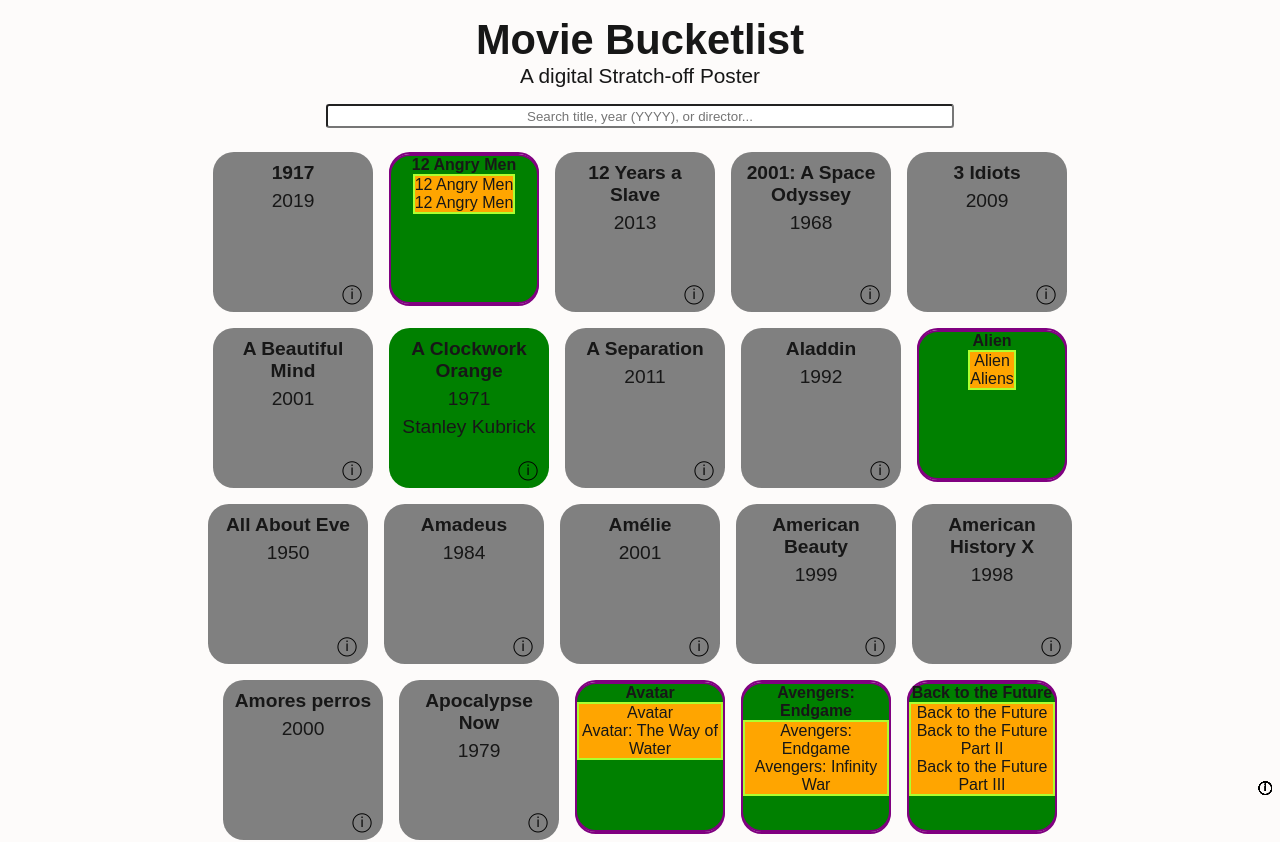
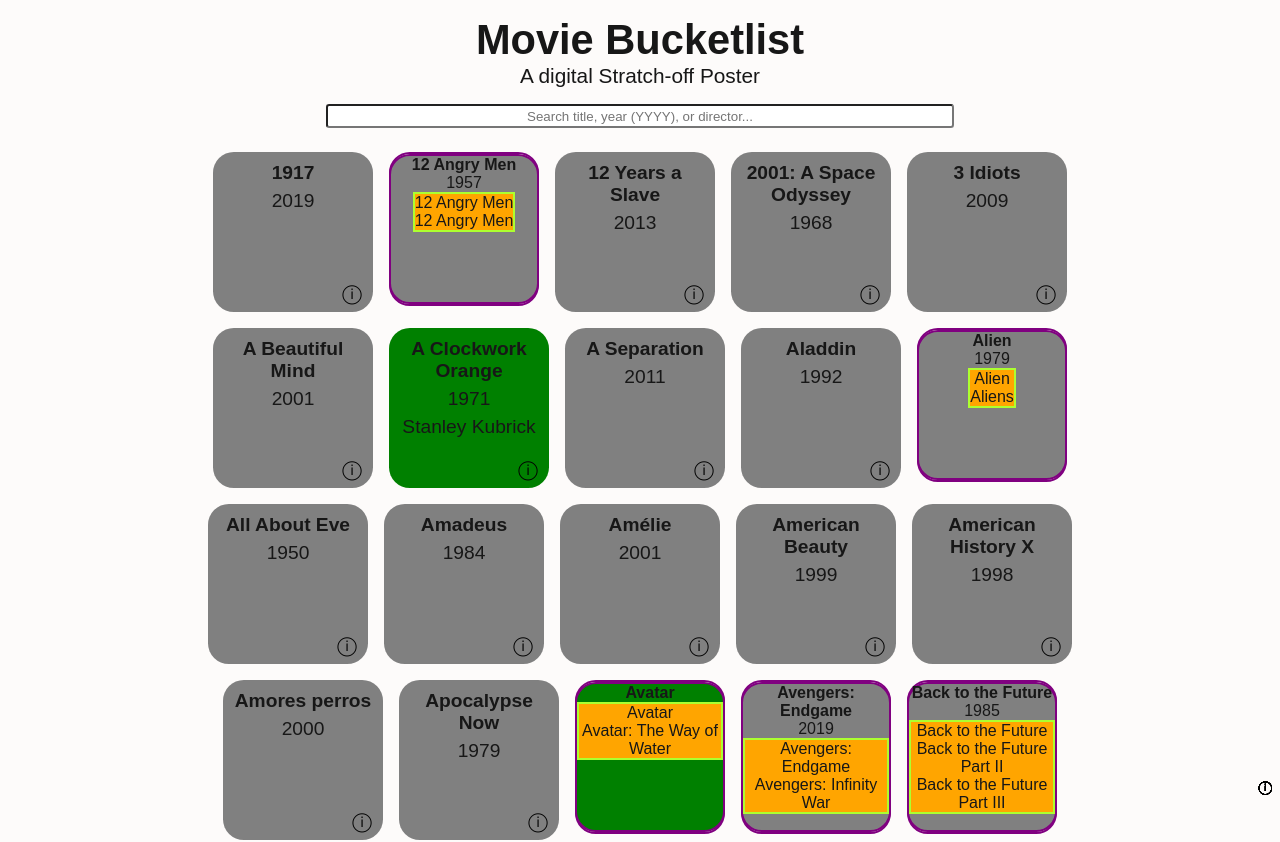
Before and after one commit to MsFairyViolet/movie-bucketlist, a Next.js app in the folder movie-bucketlist-frontend/: page / in a window 1280 px wide. Shown: the top 842 px of the page. Built offline with nearby package versions, Linux system fonts and the light colour scheme.

Commit message:
Unwatched Series functionality: if 1 movie is unwatched, the whole series is unwatched

```diff
--- a/movie-bucketlist-frontend/src/components/SeriesCard.js
+++ b/movie-bucketlist-frontend/src/components/SeriesCard.js
@@ -1,15 +1,15 @@
 import { WatchedSeriesGraphic } from "./WatchedSeriesGraphic"
-import { UnwatchedSeriesGraphic } from "./UnwatchedGraphic"
+import { UnwatchedSeriesGraphic } from "./UnwatchedSeriesGraphic"
 
 export default function SeriesCard({ series, showMovieInfo }) {
+
+    const allWatched = series.movies.every(movie => movie.watched)
+
     return (
         <div>
             <div className="series-card">
                 {/* Logic to check if all are watched */}
-
-                {/* {series.watched ? <WatchedSeriesGraphic series={series} /> : <UnwatchedSeriesGraphic series={series} />} */}
-
-                <WatchedSeriesGraphic series={series} />
+                {allWatched ? (<WatchedSeriesGraphic series={series} />) : (<UnwatchedSeriesGraphic series={series} />)}
             </div>
             {/* Logic to fix this button, so it is on every card and displays the correct information */}
             <button className="info-btn" onClick={() => showMovieInfo(series)}>ⓘ</button>
--- a/movie-bucketlist-frontend/src/components/UnwatchedSeriesGraphic.js
+++ b/movie-bucketlist-frontend/src/components/UnwatchedSeriesGraphic.js
@@ -1,12 +1,14 @@
+import SubMovieCard from "./SubMovieCard";
+
 export function UnwatchedSeriesGraphic({ series }) {
     return <div className="series-card unwatched-style">
         <div>
             {/* Logic to decide which title to display */}
-            <h4>{series[0].title}</h4>
-            <p>{series[0].year}</p>
+            <h4>{series.movies[0]?.title}</h4>
+            <p>{series.movies[0]?.year}</p>
         </div>
         <div className="sub-movies">
-            {series.map((movie) => {
+            {series.movies.map((movie) => {
                 return <SubMovieCard key={movie.id} movie={movie} />
             }
             )}
```
